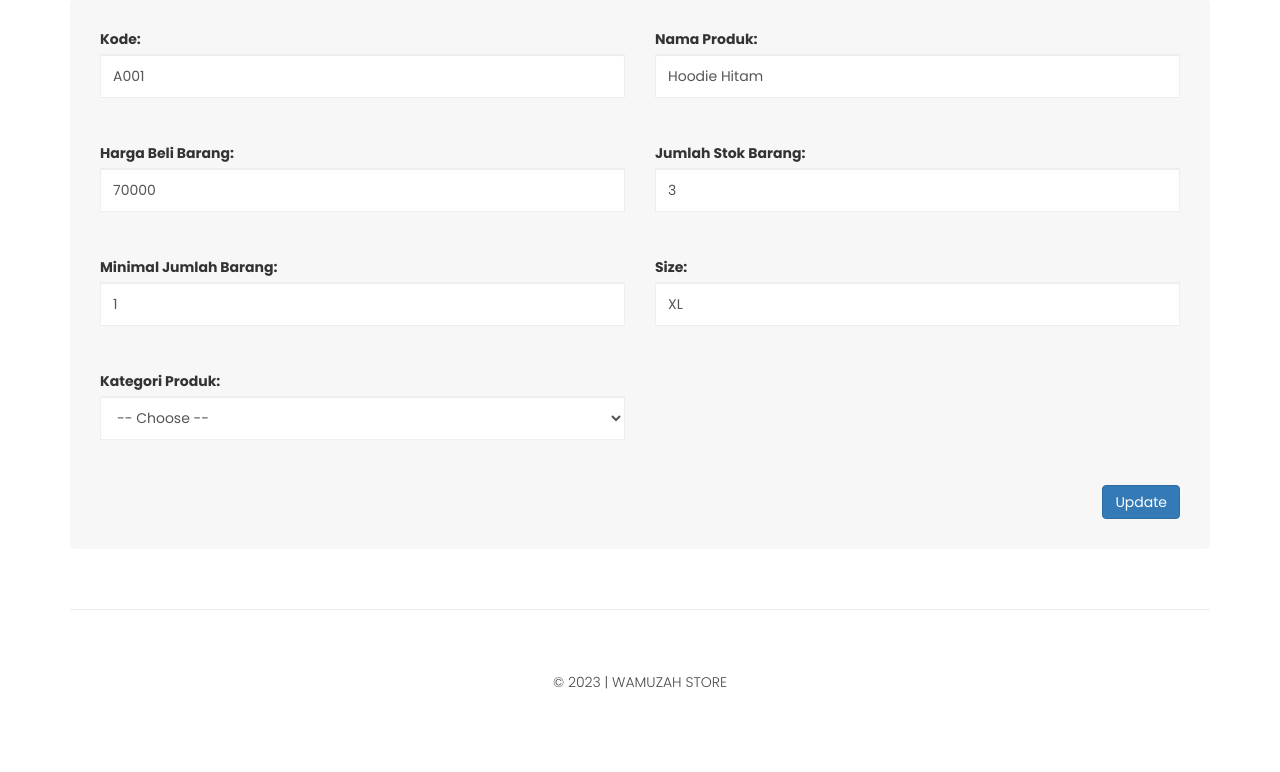
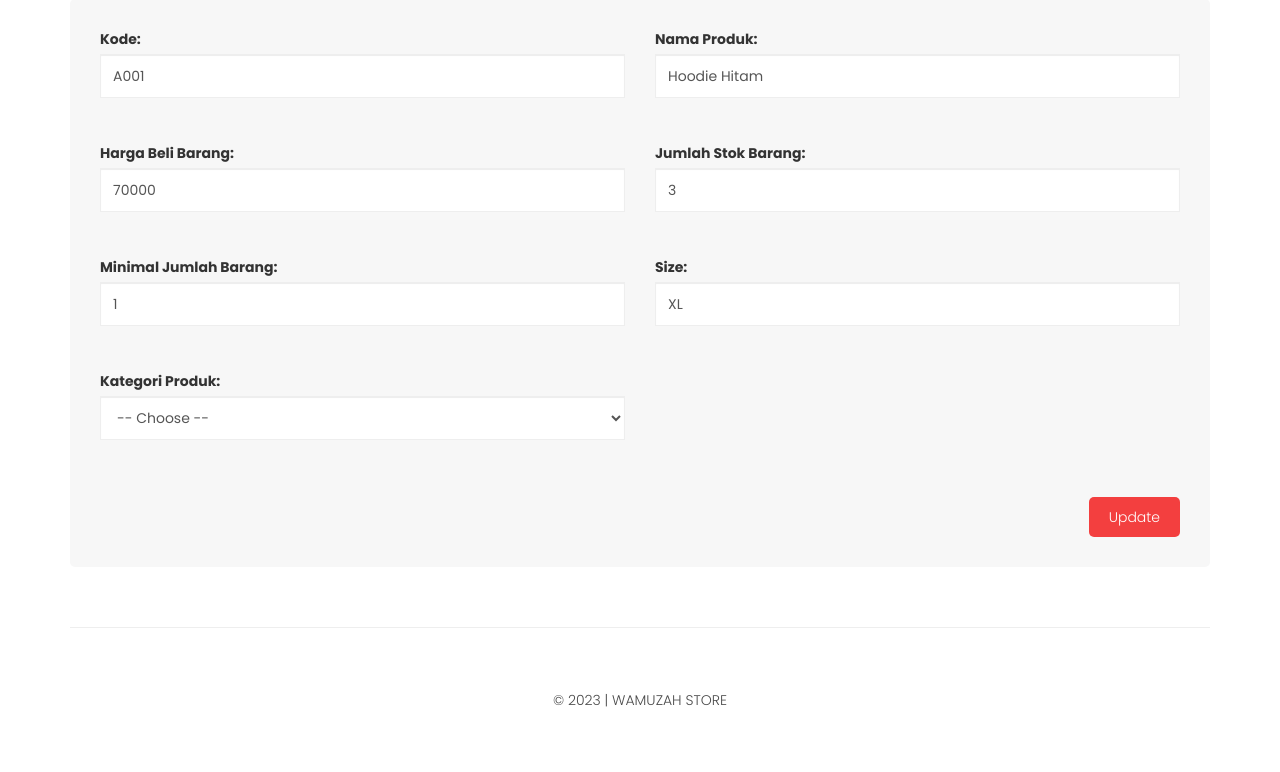
Before and after one commit to Wardahmj19/SI09_WardahMJ_0110122186_Project1_Sem2, a PHP site: page /edit.php?idedit=1 in a window 1280 px wide. Shown: the part 608-1380 px from the top of the page. Before the commit the page ends 1297 px from the top, so only its background shows below. Run offline with PHP 8.4, Linux system fonts and the light colour scheme; data comes from the database, SQL or seed files in the repository; some libraries are stand-ins or nearby versions.

Commit message:
Project_1

```diff
--- a/project1_sem2/checkout.php
+++ b/project1_sem2/checkout.php
@@ -168,7 +168,7 @@
                    </div>
 
                    <div class="clearfix">
-                         <input type="submit" name="submit" type="submit" class="btn btn-primary pull-left" value="Simpan">
+                         <button type="submit" name="submit" class="filled-button pull-left" value="Simpan">Finish</button>
                          <a href="payment.php"><button type="button" class="filled-button pull-right">Payment</button></a>
                    </div>
               </form>
--- a/project1_sem2/edit.php
+++ b/project1_sem2/edit.php
@@ -175,8 +175,8 @@
                         <?php
                             $button = (empty($idedit)) ? "Simpan":"Update";
                         ?>
-                          <input type="submit" name="submit" type="submit"
-                          class="btn btn-primary pull-right" value="<?=$button?>"/>
+                          <button type="submit" name="submit" type="submit"
+                            class="filled-button pull-right" value="<?=$button?>">Update</button>
                           <input type="hidden" name="idedit" value="<?=$idedit?>"/>
                    </div>
               </form>
--- a/project1_sem2/view.php
+++ b/project1_sem2/view.php
@@ -127,7 +127,7 @@
               </tbody>
           </table>
           <div class="clearfix">
-              <a href="kelolaProduk.php"><button type="button" class="btn btn-primary pull-right">Back</button></a>
+              <a href="kelolaProduk.php" class="filled-button pull-right">Back</a>
           </div>
         </div>
       </div>
```
